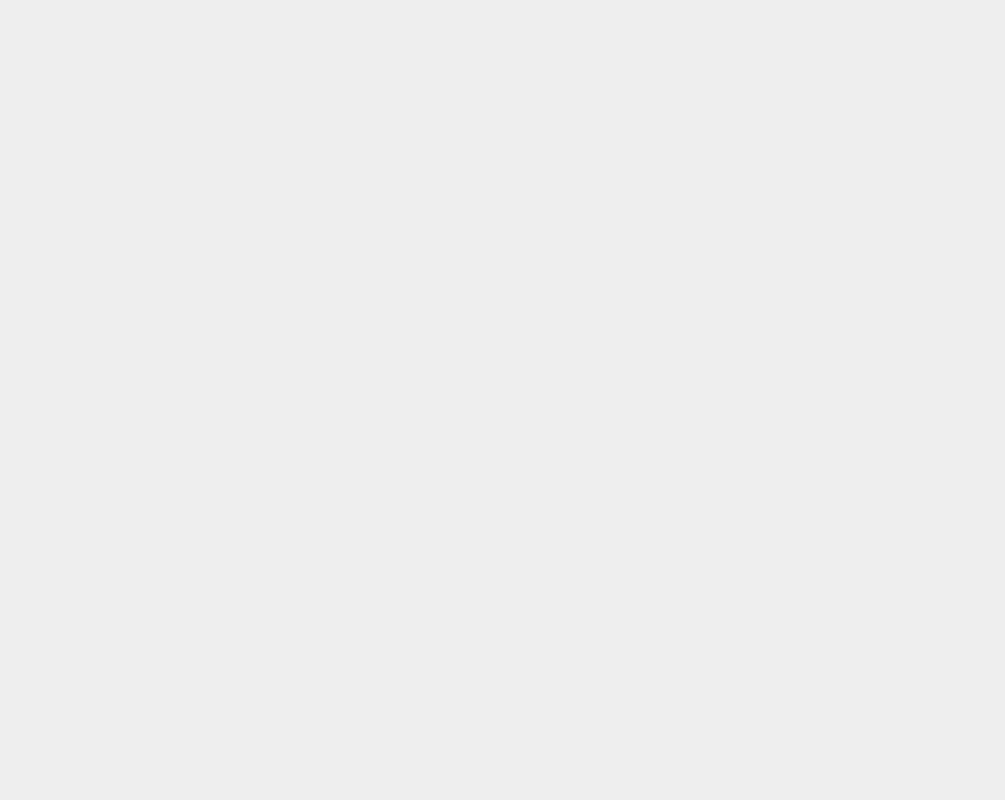
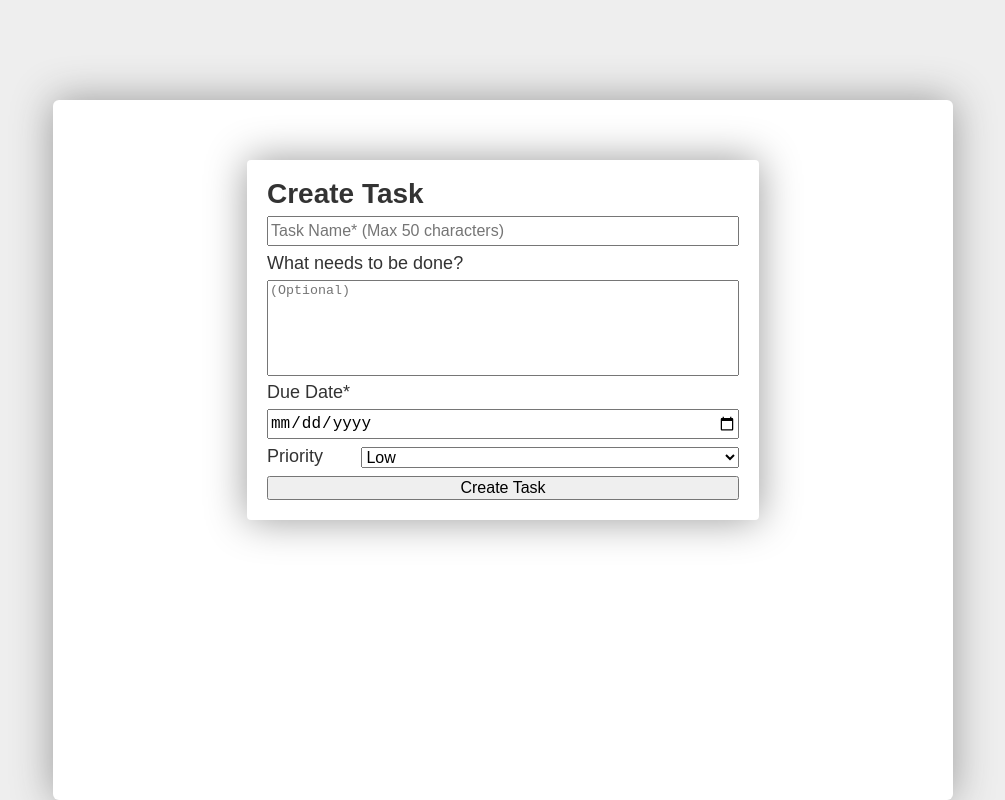
Before and after one commit to CodingShawn/To-Do-List, a website built with webpack: page dist/index.html in a window 1280 px wide. Shown: the whole page, without its empty margins (137-1142 px from the left). Built offline with nearby package versions, Linux system fonts and the light colour scheme.

Commit message:
Created and styled create task form

```diff
--- a/dist/index.html
+++ b/dist/index.html
@@ -7,11 +7,32 @@
     <link rel="stylesheet" href="style.css">
 </head>
 <body>
-    <main>
-        <div id="container">
+    <main id="container">
 
-        </div>
     </main>
+    <div id="task-form-wrapper">
+        <form id="create-task-form">
+            <h3>Create Task</h3>
+
+            <input type="text" placeholder="Task Name* (Max 50 characters)" name="task-title" maxlength="50" required>
+
+            <label for="task-description">What needs to be done?</label>
+            <textarea rows="6" placeholder="(Optional)" name="task-description"></textarea>
+
+            <label for="due-date">Due Date*</label>
+            <input type="date" name="due-date" required>
+
+            <div id="select-input">
+                <label for="priority">Priority</label>
+                <select name="priority">
+                    <option value="low">Low</option>
+                    <option value="medium">Medium</option>
+                    <option value="high">High</option>
+                </select>
+            </div>
+            <input type="submit" value="Create Task">
+        </form>
+    </div>
     <script src="main.js"></script>
 </body>
 </html>
--- a/dist/style.css
+++ b/dist/style.css
@@ -136,3 +136,56 @@ body {
 .task-wrapper p {
     padding: 5px;
 }
+
+/* Task form styling */
+
+#task-form-wrapper {
+    display: block;
+    position: fixed;
+    top: 20%;
+    bottom: 80%;
+    left: 30%;
+    right: 70%;
+    width: 40%;
+    height: 45%;
+    padding: 20px;
+    background-color: #fff;
+    border-radius: 4px;
+    box-shadow: 0 0 40px #999;
+}
+
+#task-form-wrapper:hover {
+    box-shadow: 0 0 80px #999;
+}
+
+#create-task-form {
+    display: flex;
+    flex-direction: column;
+    justify-content: space-between;
+    height: 100%;
+}
+
+form h3 {
+    font-size: 28px;
+    font-weight: 700;
+}
+
+form input {
+    line-height: 1.5;
+    font-size: 16px;
+}
+
+form textarea {
+    resize: none;
+}
+
+#select-input {
+    display: flex;
+    justify-content: space-between;
+}
+
+#select-input select {
+    line-height: 1.5;
+    font-size: 16px;
+    width: 80%;
+}
```
